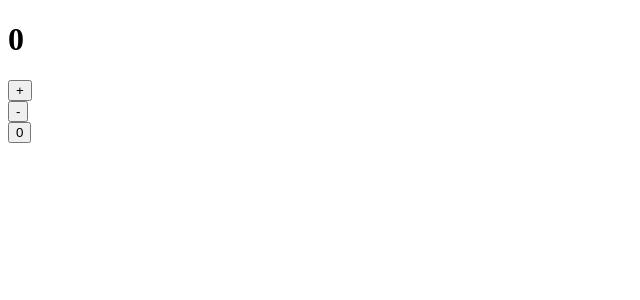
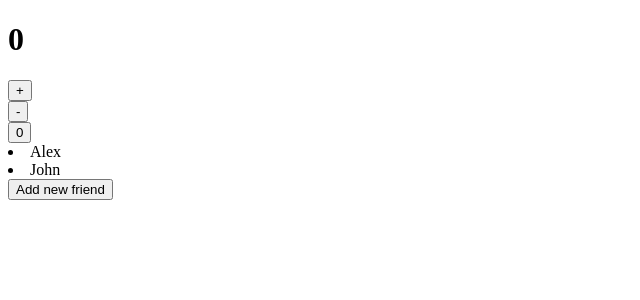
Before and after one commit to Gaurav-jain-21/React-Demo-, a React (Vite) app: page / in a window 1280 px wide. Shown: the top 300 px of the page, without its empty margins (0-640 px from the left). Built offline with nearby package versions, Linux system fonts and the light colour scheme.

Commit message:
this is my page

```diff
--- a/src/App.jsx
+++ b/src/App.jsx
@@ -1,7 +1,9 @@
 import FirstHook from "./component1/FirstHook.jsx";
+import SecondHook from "./component1/SecondHook.jsx";
 const App=()=>{
   return <div>
     <FirstHook/>
+    <SecondHook/>
   </div>
 }
 export default App;
--- /dev/null
+++ b/src/component1/SecondHook.jsx
@@ -0,0 +1,16 @@
+import React , {useState} from 'react'
+
+const SecondHook = () => {
+    const [friends ,setFriends]=useState(['Alex','John'])
+    const addOneFriend=()=> setFriends([...friends,"Gaurav Jain"]);
+  return (
+    <div>
+        {friends.map((f,index)=>(
+            <li key={index}>{f}</li>
+        ))}
+        <button onClick={addOneFriend}>Add new friend</button>
+    </div>
+  )
+}
+
+export default SecondHook
```
